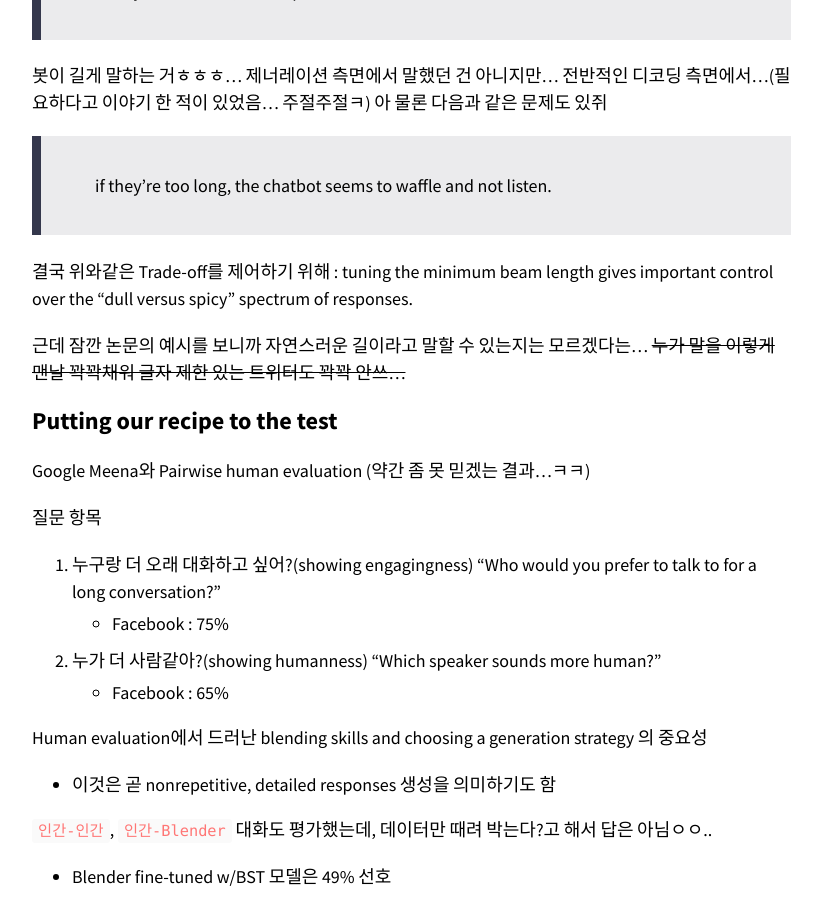
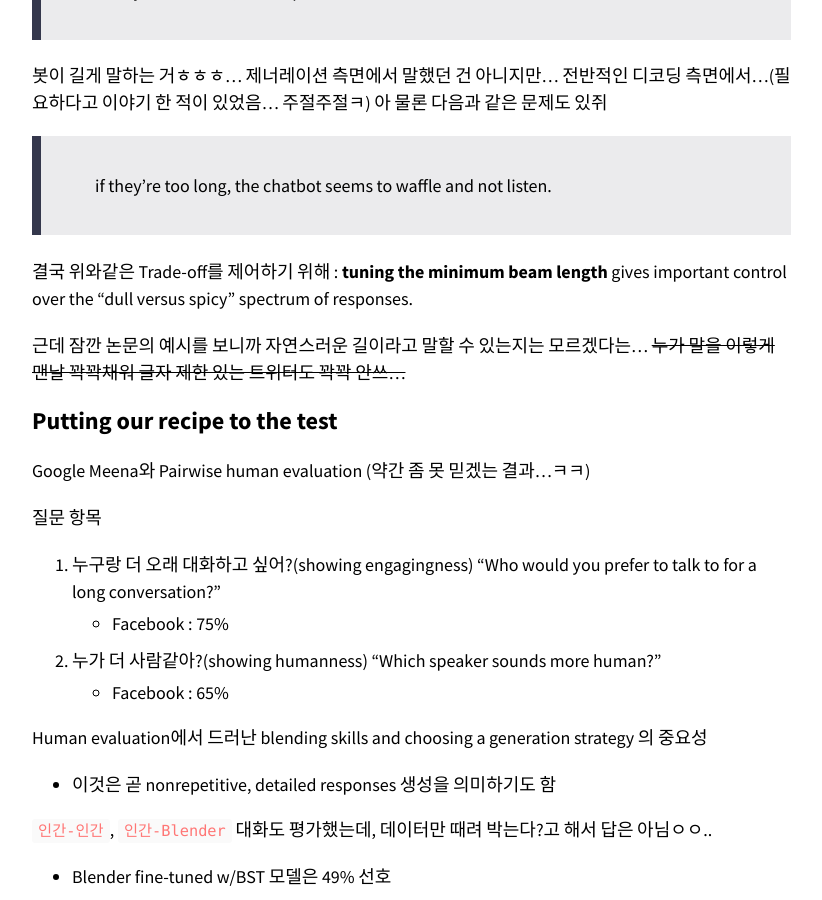
Before and after one commit to ssammykim/ssammykim.github.io, a Jekyll site: the page built from _posts/2020-05-03-facebook-open-source-chatbot.md, in a window 1280 px wide and 900 px high, scrolled down 3485 px. Shown: the whole window, without its empty margins (343-1165 px from the left). Built offline with Jekyll 4.4.1, drawn with Linux system fonts in a browser that asks for light colours; nearby versions of some CDN libraries; some web fonts are replaced; comment, search, counter and statistics services are not loaded.

```diff
--- a/_posts/2020-05-03-facebook-open-source-chatbot.md
+++ b/_posts/2020-05-03-facebook-open-source-chatbot.md
@@ -88,7 +88,7 @@ article: <https://arxiv.org/pdf/2004.13637.pdf>
 
 > if they’re too long, the chatbot seems to waffle and not listen.
 
-결국 위와같은 Trade-off를 제어하기 위해 : tuning the minimum beam length gives important control over the “dull versus spicy” spectrum of responses.
+결국 위와같은 Trade-off를 제어하기 위해 : **tuning the minimum beam length** gives important control over the “dull versus spicy” spectrum of responses.
 
 근데 잠깐 논문의 예시를 보니까 자연스러운 길이라고 말할 수 있는지는 모르겠다는... ~~누가 말을 이렇게 맨날 꽉꽉채워 글자 제한 있는 트위터도 꽉꽉 안쓰...~~
 
```
